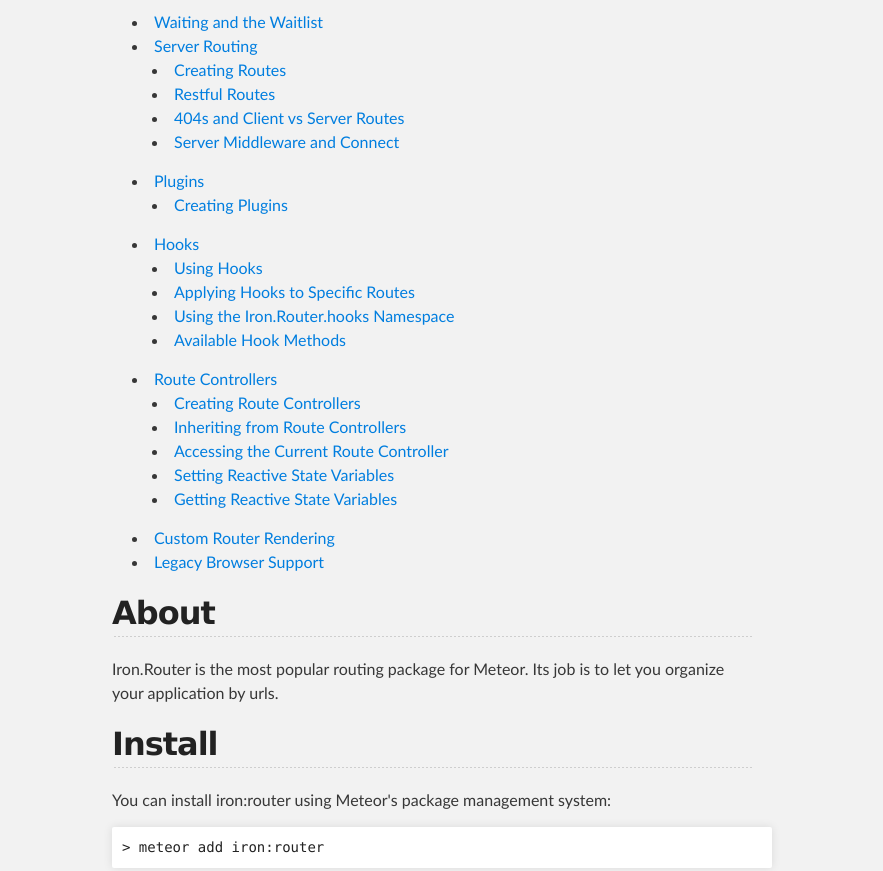
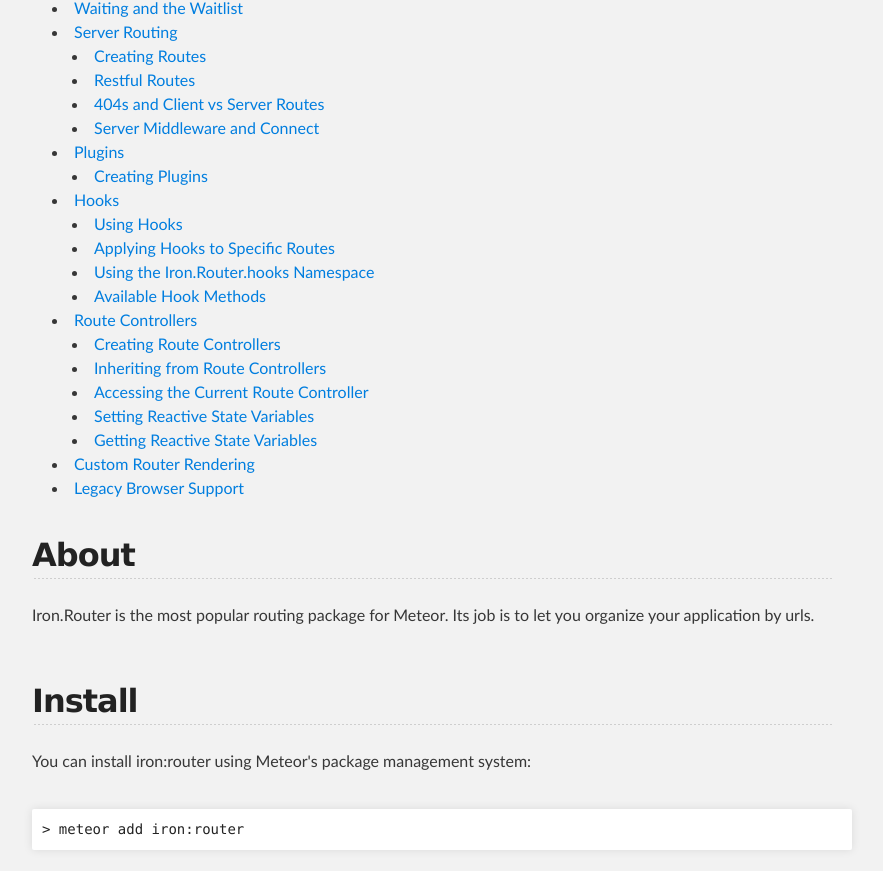
Before and after one commit to iron-meteor/iron-router, a plain HTML site: page index.html in a window 1280 px wide. Shown: the part 1180-2051 px from the top of the page, without its empty margins (208-1091 px from the left). Drawn offline with Linux system fonts and the light colour scheme.

Commit message:
fix up gh-pages styling a bit

```diff
--- a/stylesheets/stylesheet.css
+++ b/stylesheets/stylesheet.css
@@ -72,6 +72,7 @@
 }
 
 h2 {
+  padding-top: 16pt;
   padding-bottom: 10px;
   font-size: 32px;
   background: url('../images/bg_hr.png') repeat-x bottom;
@@ -95,6 +96,8 @@
 
 p {
   margin: 10px 0 15px 0;
+  padding-bottom: 10px;
+  line-height: 2;
 }
 
 footer p {
@@ -175,6 +178,8 @@
   padding: 10px;
   box-shadow: 0 0 10px rgba(0,0,0,.1);
   overflow: auto;
+  margin-bottom: 16pt;
+  margin-top: 16pt;
 }
 
 code {
@@ -197,7 +202,6 @@
 
 
 ul, ol, dl {
-  margin-bottom: 15px
 }
 
 ul {
@@ -264,7 +268,7 @@
 
 .inner {
   position: relative;
-  max-width: 640px;
+  max-width: 800px;
   padding: 20px 10px;
   margin: 0 auto;
 }
```
